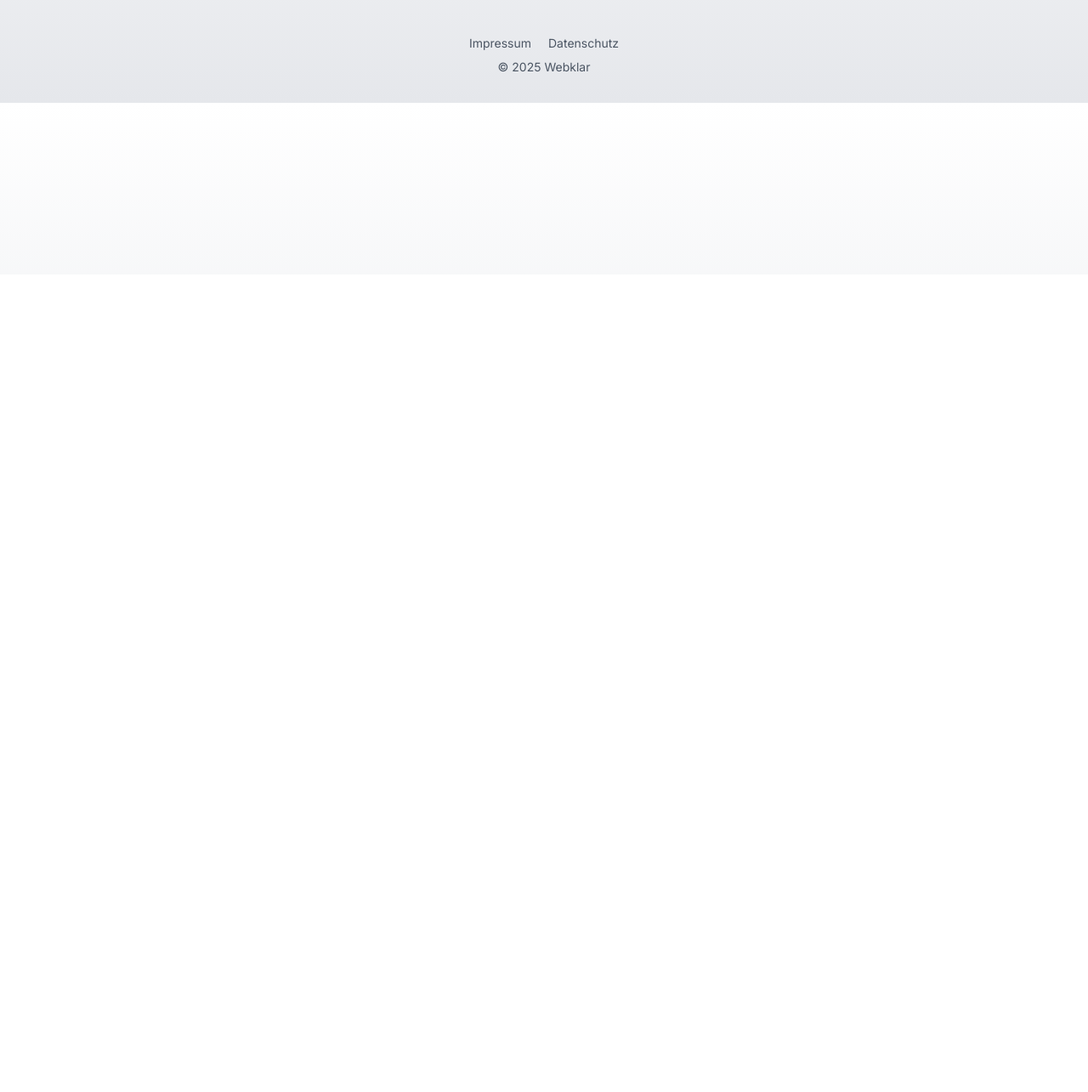
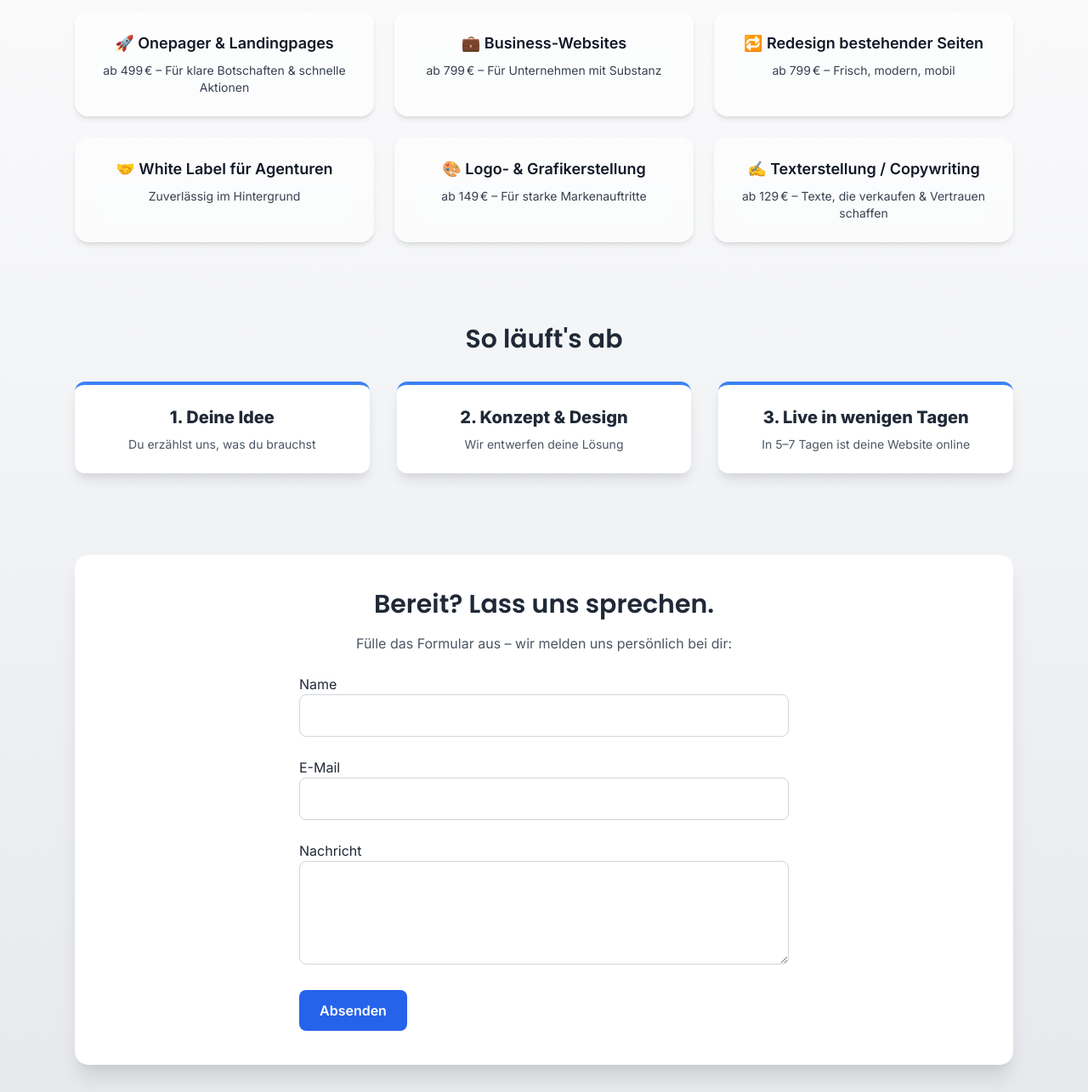
Before and after one commit to webklar1/webklar-website, a plain HTML site: page index.html in a window 1280 px wide. Shown: the part 477-1762 px from the top of the page at 85% size. Before the commit the page ends 800 px from the top, so only its background shows below. Drawn offline with nearby package versions, Linux system fonts and the light colour scheme.

Commit message:
Add files via upload

```diff
--- a/index.html
+++ b/index.html
@@ -7,8 +7,12 @@
   <link href="https://fonts.googleapis.com/css2?family=Inter:wght@400;600;800&family=Poppins:wght@600&display=swap" rel="stylesheet">
   <link href="https://cdn.jsdelivr.net/npm/tailwindcss@2.2.19/dist/tailwind.min.css" rel="stylesheet">
   <style>
-    body { font-family: 'Inter', sans-serif; }
-    h1, h2 { font-family: 'Poppins', sans-serif; }
+    body {
+      font-family: 'Inter', sans-serif;
+    }
+    h1, h2 {
+      font-family: 'Poppins', sans-serif;
+    }
     .glass {
       background: rgba(255, 255, 255, 0.6);
       backdrop-filter: blur(10px);
@@ -49,9 +53,71 @@
     <p class="text-lg text-gray-500 italic mt-1 animate-fade-in">Schnell. Klar. Online.</p>
   </header>
   <main class="max-w-6xl mx-auto px-6 pt-10 pb-16 space-y-24">
-    <!-- Leistungen -->
-    <!-- Ablauf -->
-    <!-- Kontaktformular -->
+    <section class="text-center">
+      <h2 class="text-3xl font-bold mb-8 text-gray-800">Unsere Leistungen</h2>
+      <div class="grid grid-cols-1 sm:grid-cols-2 lg:grid-cols-3 gap-6">
+        <div class="glass p-6 rounded-2xl shadow-md hover:shadow-xl transition">
+          <p class="font-semibold text-gray-900 text-lg">🚀 Onepager & Landingpages</p>
+          <p class="text-sm text-gray-700 mt-2">ab 499 € – Für klare Botschaften & schnelle Aktionen</p>
+        </div>
+        <div class="glass p-6 rounded-2xl shadow-md hover:shadow-xl transition">
+          <p class="font-semibold text-gray-900 text-lg">💼 Business-Websites</p>
+          <p class="text-sm text-gray-700 mt-2">ab 799 € – Für Unternehmen mit Substanz</p>
+        </div>
+        <div class="glass p-6 rounded-2xl shadow-md hover:shadow-xl transition">
+          <p class="font-semibold text-gray-900 text-lg">🔁 Redesign bestehender Seiten</p>
+          <p class="text-sm text-gray-700 mt-2">ab 799 € – Frisch, modern, mobil</p>
+        </div>
+        <div class="glass p-6 rounded-2xl shadow-md hover:shadow-xl transition">
+          <p class="font-semibold text-gray-900 text-lg">🤝 White Label für Agenturen</p>
+          <p class="text-sm text-gray-700 mt-2">Zuverlässig im Hintergrund</p>
+        </div>
+        <div class="glass p-6 rounded-2xl shadow-md hover:shadow-xl transition">
+          <p class="font-semibold text-gray-900 text-lg">🎨 Logo- & Grafikerstellung</p>
+          <p class="text-sm text-gray-700 mt-2">ab 149 € – Für starke Markenauftritte</p>
+        </div>
+        <div class="glass p-6 rounded-2xl shadow-md hover:shadow-xl transition">
+          <p class="font-semibold text-gray-900 text-lg">✍️ Texterstellung / Copywriting</p>
+          <p class="text-sm text-gray-700 mt-2">ab 129 € – Texte, die verkaufen & Vertrauen schaffen</p>
+        </div>
+      </div>
+    </section>
+    <section class="text-center">
+      <h2 class="text-3xl font-bold mb-8 text-gray-800">So läuft's ab</h2>
+      <div class="flex flex-col sm:flex-row justify-center gap-8">
+        <div class="bg-white shadow-lg rounded-xl p-6 w-full sm:w-1/3 border-t-4 border-blue-500">
+          <p class="text-xl font-bold text-gray-800 mb-2">1. Deine Idee</p>
+          <p class="text-sm text-gray-600">Du erzählst uns, was du brauchst</p>
+        </div>
+        <div class="bg-white shadow-lg rounded-xl p-6 w-full sm:w-1/3 border-t-4 border-blue-500">
+          <p class="text-xl font-bold text-gray-800 mb-2">2. Konzept & Design</p>
+          <p class="text-sm text-gray-600">Wir entwerfen deine Lösung</p>
+        </div>
+        <div class="bg-white shadow-lg rounded-xl p-6 w-full sm:w-1/3 border-t-4 border-blue-500">
+          <p class="text-xl font-bold text-gray-800 mb-2">3. Live in wenigen Tagen</p>
+          <p class="text-sm text-gray-600">In 5–7 Tagen ist deine Website online</p>
+        </div>
+      </div>
+    </section>
+    <section class="text-center bg-white p-10 rounded-2xl shadow-xl">
+      <h2 class="text-3xl font-bold mb-4 text-gray-800">Bereit? Lass uns sprechen.</h2>
+      <p class="mb-6 text-gray-600">Fülle das Formular aus – wir melden uns persönlich bei dir:</p>
+      <form class="space-y-6 text-left max-w-xl mx-auto">
+        <div>
+          <label for="name" class="block font-medium text-gray-800">Name</label>
+          <input type="text" id="name" name="name" class="w-full p-3 border border-gray-300 rounded-lg">
+        </div>
+        <div>
+          <label for="email" class="block font-medium text-gray-800">E-Mail</label>
+          <input type="email" id="email" name="email" class="w-full p-3 border border-gray-300 rounded-lg">
+        </div>
+        <div>
+          <label for="nachricht" class="block font-medium text-gray-800">Nachricht</label>
+          <textarea id="nachricht" name="nachricht" rows="4" class="w-full p-3 border border-gray-300 rounded-lg"></textarea>
+        </div>
+        <button type="submit" class="bg-blue-600 text-white font-semibold px-6 py-3 rounded-lg hover:bg-blue-700">Absenden</button>
+      </form>
+    </section>
   </main>
   <footer class="text-center py-8 text-sm text-gray-600">
     <button onclick="togglePopup('impressum')" class="hover:underline mx-2">Impressum</button>
```
